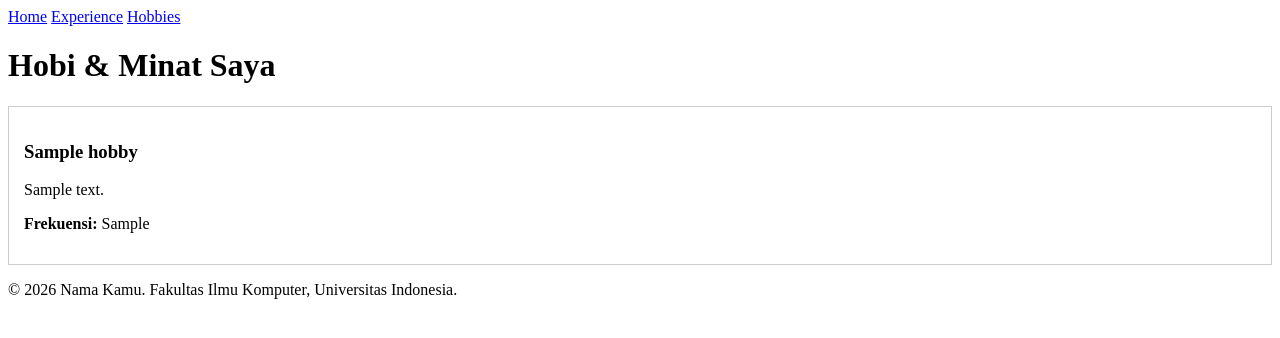
After one commit to raniafff/myportofolio, a Django app: page /hobbies/ in a window 1280 px wide. The commit adds this page. Shown: the top 338 px of the page. Run offline with Django 5.2, Linux system fonts and the light colour scheme; tables that the repository leaves empty hold one stand-in row (values such as "Sample post").

Commit message:
nambah hobbies di html

```diff
--- a/main/urls.py
+++ b/main/urls.py
@@ -1,10 +1,11 @@
 from django.urls import path
 
-from main.views import show_main, show_experience
+from main.views import show_main, show_experience, show_hobbies
 
 app_name = "main"
 
 urlpatterns = [
     path("", show_main, name="show_main"),
     path("experience/", show_experience, name="show_experience"),
+    path('hobbies/', show_hobbies, name='show_hobbies'),
 ]
--- a/templates/experience.html
+++ b/templates/experience.html
@@ -16,6 +16,7 @@
             <nav>
                 <a href="{% url 'main:show_main' %}">Profile</a>
                 <a href="{% url 'main:show_experience' %}">Experience</a>
+                <a href="{% url 'main:show_hobbies' %}">Hobbies</a>"
             </nav>
         </div>
     </header>
--- /dev/null
+++ b/templates/hobbies.html
@@ -0,0 +1,30 @@
+<!DOCTYPE html>
+<html lang="id">
+<head>
+    <meta charset="UTF-8">
+    <title>Hobi - Portofolio</title>
+</head>
+<body>
+    <nav>
+        <a href="{% url 'main:show_main' %}">Home</a>
+        <a href="{% url 'main:show_experience' %}">Experience</a>
+        <a href="{% url 'main:show_hobbies' %}">Hobbies</a>
+    </nav>
+
+    <h1>Hobi & Minat Saya</h1>
+
+    {% for hobby in hobby_list %}
+        <div style="border: 1px solid #ccc; padding: 15px; margin-bottom: 10px;">
+            <h3>{{ hobby.name }}</h3>
+            <p>{{ hobby.description }}</p>
+            <p><strong>Frekuensi:</strong> {{ hobby.frequency }}</p>
+        </div>
+    {% empty %}
+        <p>Belum ada data hobi yang ditambahkan.</p>
+    {% endfor %}
+
+    <footer>
+        <p>&copy; 2026 Nama Kamu. Fakultas Ilmu Komputer, Universitas Indonesia.</p>
+    </footer>
+</body>
+</html>
--- a/templates/index.html
+++ b/templates/index.html
@@ -16,6 +16,7 @@
             <nav>
                 <a href="{% url 'main:show_main' %}">Profile</a>
                 <a href="{% url 'main:show_experience' %}">Experience</a>
+                <a href="{% url 'main:show_hobbies' %}">Hobbies</a>"
             </nav>
         </div>
     </header>
```
